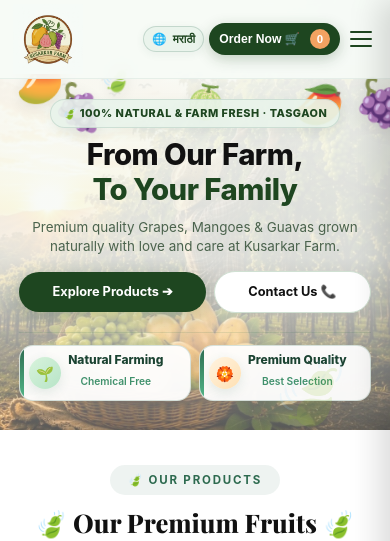
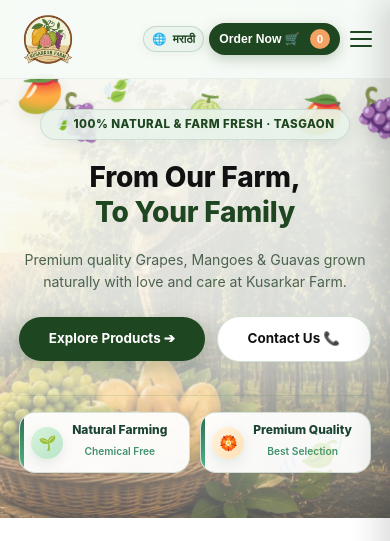
Before and after one commit to pranotikusarkar873-lgtm/kusarkar-farm, a React (Vite) app: page / in a window 390 px wide. Shown: the top 541 px of the page. Built offline with nearby package versions, Linux system fonts and the light colour scheme; no server answers; a web font is replaced by a local one.

Commit message:
fix: increased vertical spacing, line-height, and padding in mobile Hero section for a spacious, clean, and airy layout

```diff
--- a/src/index.css
+++ b/src/index.css
@@ -2920,37 +2920,45 @@
     font-size: 0.76rem;
   }
 
+  .hero {
+    padding-top: 6.8rem;
+    padding-bottom: 2.8rem;
+  }
+
   .hero-tag {
-    font-size: 0.68rem;
-    padding: 0.28rem 0.75rem;
-    margin-bottom: 0.6rem;
+    font-size: 0.72rem;
+    padding: 0.35rem 0.9rem;
+    margin-bottom: 1.2rem;
     max-width: 95vw;
   }
 
   .hero-main-title {
-    font-size: clamp(1.65rem, 7.5vw, 2.1rem);
-    margin-bottom: 0.65rem;
+    font-size: clamp(1.75rem, 7vw, 2.2rem);
+    line-height: 1.28;
+    margin-bottom: 1.1rem;
+    letter-spacing: -0.2px;
   }
 
   .hero-desc {
-    font-size: 0.84rem;
-    line-height: 1.45;
-    margin-bottom: 0.9rem;
+    font-size: 0.88rem;
+    line-height: 1.6;
+    margin-bottom: 1.4rem;
+    max-width: 92vw;
   }
 
   .hero-btn-row {
     flex-direction: row;
     flex-wrap: wrap;
-    gap: 0.5rem;
-    margin-bottom: 0.9rem;
+    gap: 0.75rem;
+    margin-bottom: 1.5rem;
   }
 
   .btn-explore-hero,
   .btn-contact-hero {
     flex: 1 1 auto;
-    padding: 0.6rem 0.9rem;
-    font-size: 0.8rem;
-    min-width: 115px;
+    padding: 0.68rem 1rem;
+    font-size: 0.84rem;
+    min-width: 125px;
     justify-content: center;
   }
 
@@ -2958,17 +2966,18 @@
   .hero-features-creative {
     display: grid;
     grid-template-columns: 1fr 1fr;
-    gap: 0.5rem;
+    gap: 0.65rem;
     max-width: 100%;
-    margin-top: 0.3rem;
-    padding-top: 0.75rem;
+    margin-top: 0.6rem;
+    padding-top: 1rem;
+    border-top: 1px solid rgba(45, 106, 79, 0.12);
   }
 
   .hf-creative-card {
     width: 100%;
-    padding: 0.45rem 0.55rem;
-    gap: 0.45rem;
-    border-radius: 14px;
+    padding: 0.6rem 0.7rem;
+    gap: 0.55rem;
+    border-radius: 16px;
   }
 
   .hf-creative-icon-wrap {
```
